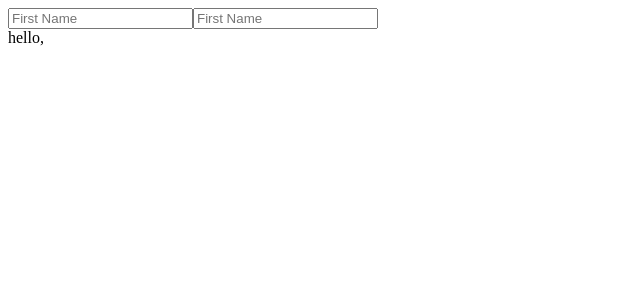
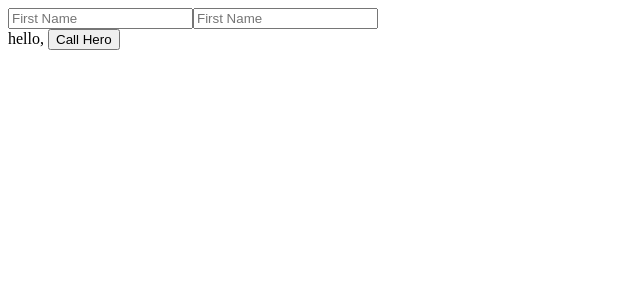
Before and after one commit to utshab-roy/vue-ui, a Vue app: page / in a window 1280 px wide. Shown: the top 300 px of the page, without its empty margins (0-640 px from the left). Built offline with nearby package versions, Linux system fonts and the light colour scheme.

Commit message:
custom event in composition api approach, passing event in child to parent

```diff
--- a/src/components/Person.vue
+++ b/src/components/Person.vue
@@ -4,7 +4,7 @@
         <input type="text" placeholder="First Name" v-model="lastName">
     </div>
 
-    <PersonGreetings :firstName="firstName" :lastName="lastName"/>
+    <PersonGreetings :firstName="firstName" :lastName="lastName" @callHeros="callHeros"/>
 
 </template>
 
@@ -16,9 +16,14 @@ export default {
     setup() {
         const firstName = ref("");
         const lastName = ref("");
+
+        function callHeros(hero) {
+            alert(`Calling ${hero}`);
+        }
         return {
             firstName,
-            lastName
+            lastName,
+            callHeros,
         };
     },
     components: { PersonGreetings }
--- a/src/components/PersonGreetings.vue
+++ b/src/components/PersonGreetings.vue
@@ -1,6 +1,8 @@
 <template>
     <div>
         {{ fullName }}
+
+        <button @click="sendEvent">Call Hero</button>
     </div>
 </template>
 
@@ -9,15 +11,22 @@ import { computed } from "vue";
 export default {
     name: 'PersonGreetings',
     props: ['firstName', 'lastName'],
+    emits: ['heroName'],
 
     // composition api approach, we have to pass props as argument in the setup() func in order to use props
-    setup(props) {
+    setup(props, context) {
+        console.log(context);
         const fullName = computed(() => {
             return `hello, ${props.firstName} ${props.lastName}`
         })
 
+        function sendEvent() {
+            context.emit('callHeros', fullName.value)
+        }
+
         return {
             fullName,
+            sendEvent
         }
 
     },
```
